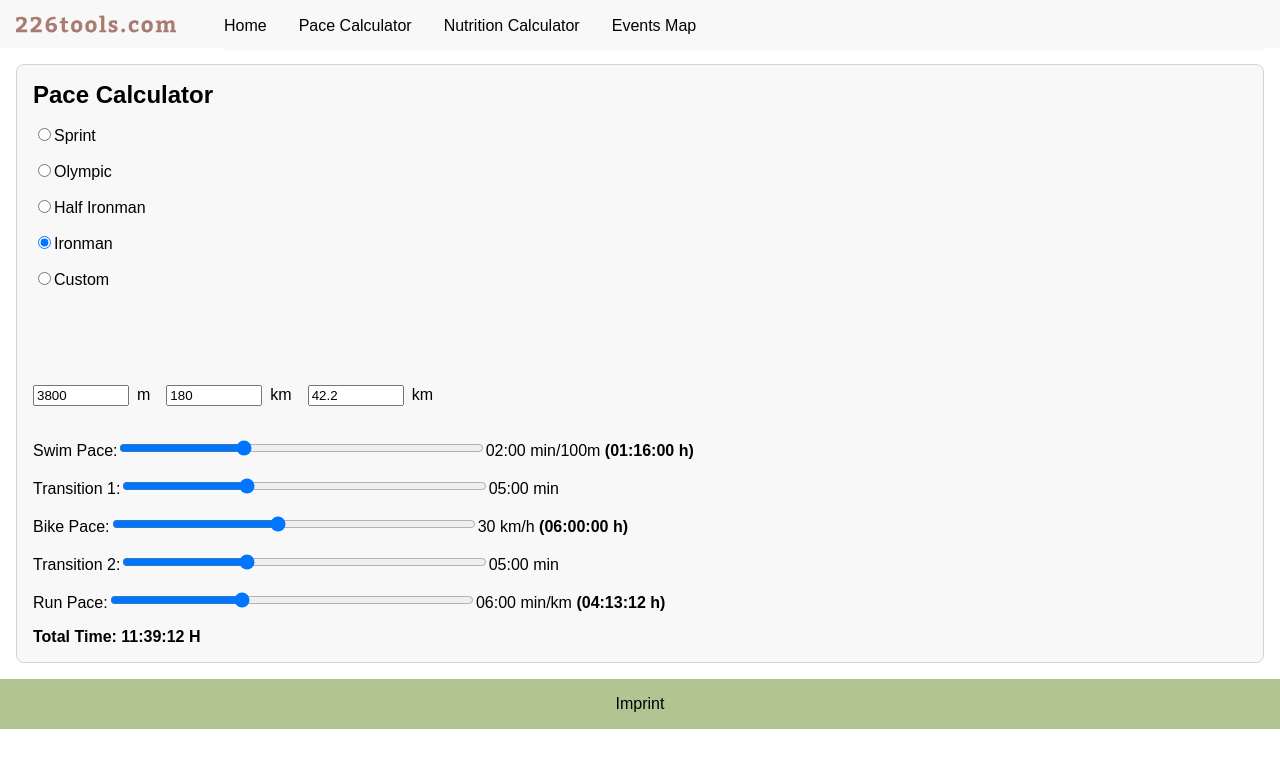
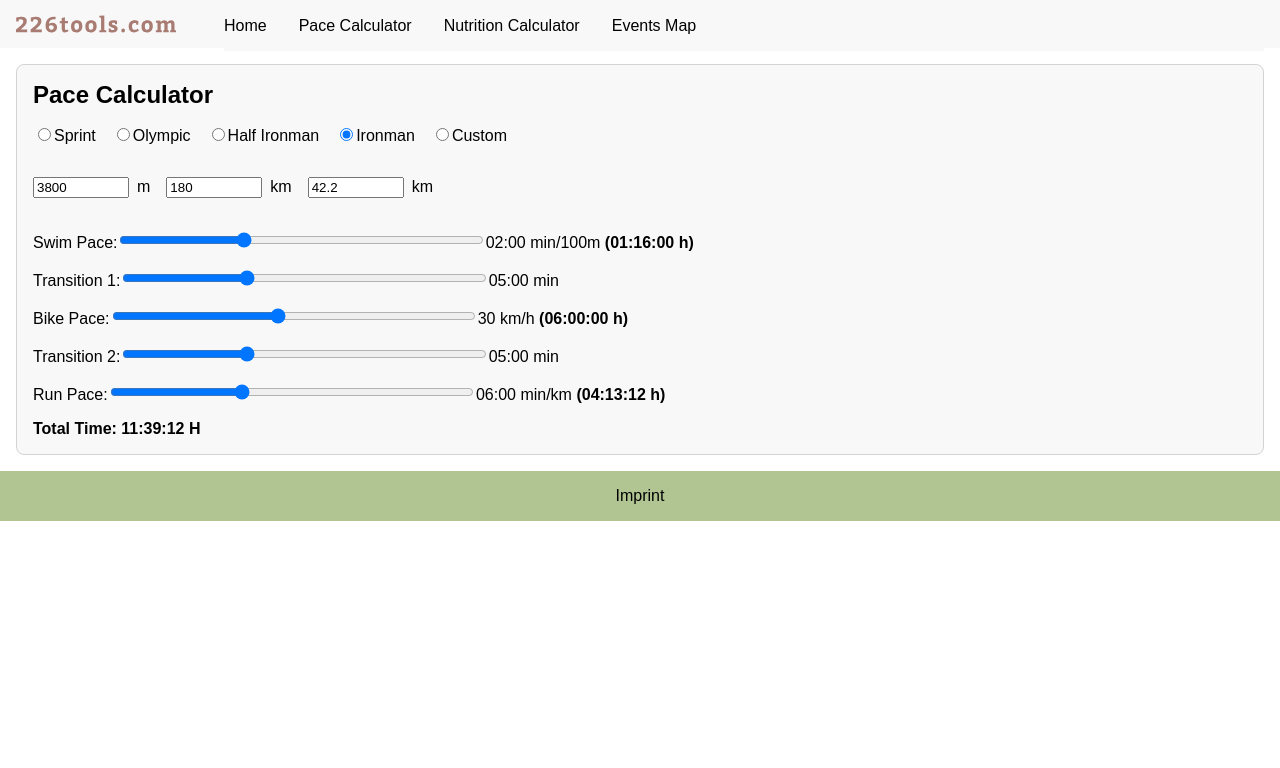
Before and after one commit to sascharissling/226tools-frontend, a React (Vite) app: page /pace-calculator in a window 1280 px wide. Shown: the top 768 px of the page. Built offline with nearby package versions, Linux system fonts and the light colour scheme.

Commit message:
fix pace-calc styles

```diff
--- a/src/pages/pace-calculator/index.tsx
+++ b/src/pages/pace-calculator/index.tsx
@@ -158,6 +158,12 @@ const DisciplinesContainer = styled.div`
   flex-wrap: wrap;
   gap: 1rem;
   margin: 1rem 0 1rem;
+
+  @media ${devices.md} {
+    flex-direction: row;
+    input {
+    }
+  }
 `;
 
 const LengthsContainer = styled.div`
@@ -183,10 +189,11 @@ const LengthsContainer = styled.div`
 const Wrapper = styled.div`
   display: flex;
   flex-direction: row;
-  gap: 4rem;
+  gap: 2rem;
   margin-bottom: 1rem;
 
   @media ${devices.md} {
     flex-direction: column;
+    gap: 0;
   }
 `;
```
